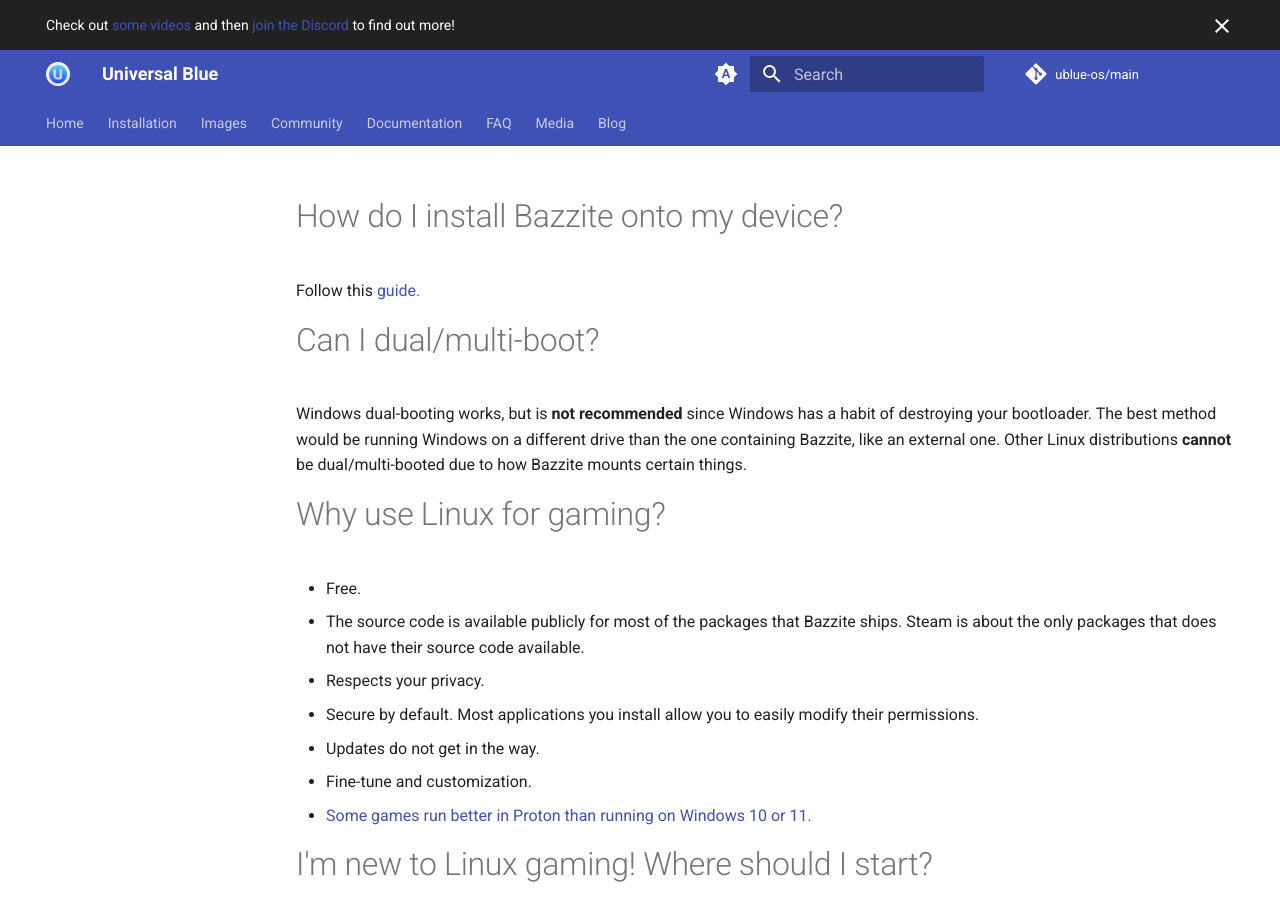
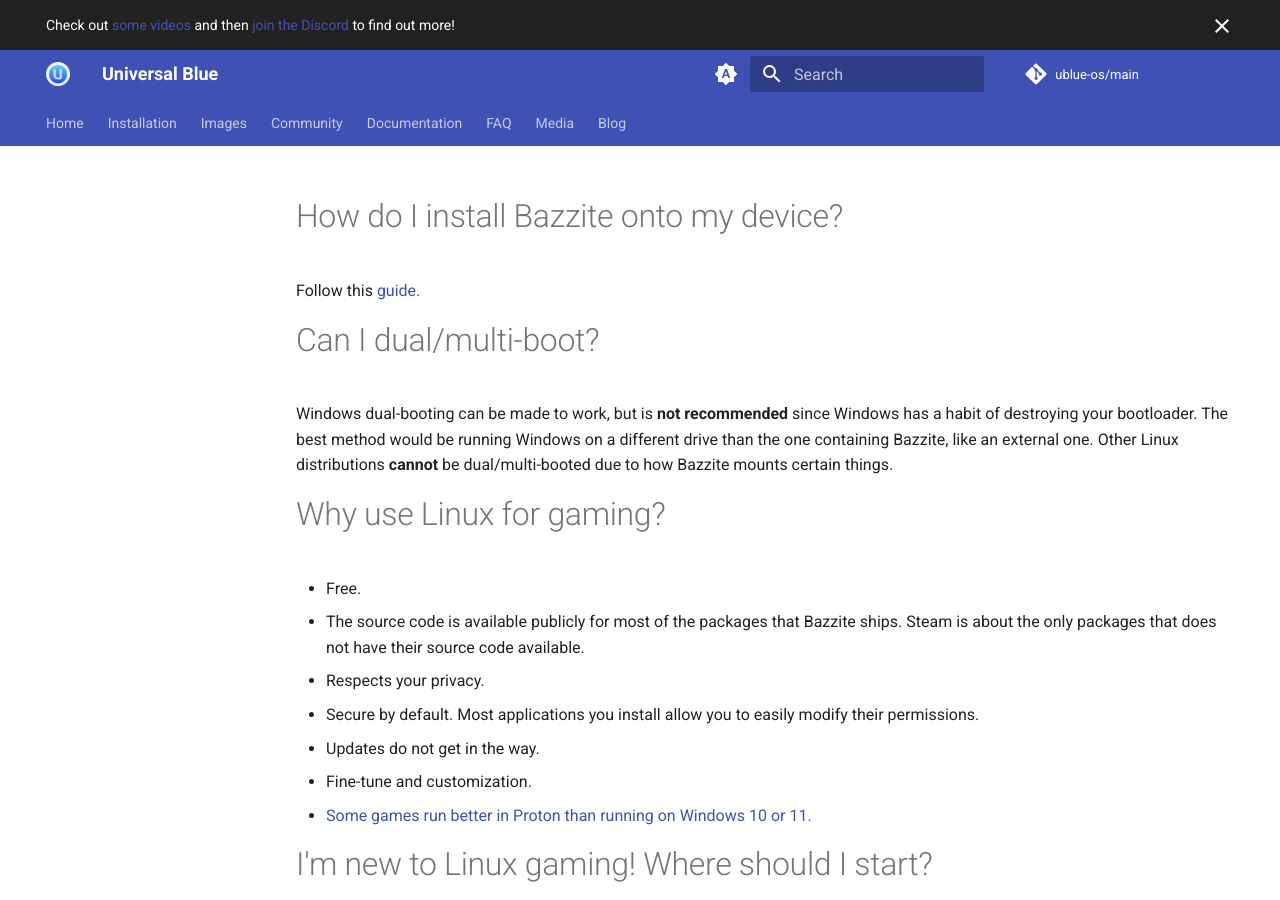
Before and after one commit to ublue-os/website, an MkDocs documentation site: the page built from docs/images/bazzite/FAQ.md, in a window 1280 px wide and 900 px high. Built offline with MkDocs 1.6.1 and Material for MkDocs 9.7.7, drawn with Linux system fonts in a browser that asks for light colours; comment, search, counter and statistics services are not loaded.

Commit message:
Update docs/images/bazzite/FAQ.md
Co-authored-by: Jorge O. Castro <jorge.castro@gmail.com>

```diff
--- a/docs/images/bazzite/FAQ.md
+++ b/docs/images/bazzite/FAQ.md
@@ -4,7 +4,7 @@ Follow this [guide.](https://universal-blue.org/images/bazzite/installation/)
 
 # Can I dual/multi-boot?
 
-Windows dual-booting works, but is **not recommended** since Windows has a habit of destroying your bootloader.  The best method would be running Windows on a different drive than the one containing Bazzite, like an external one.  Other Linux distributions **cannot** be dual/multi-booted due to how Bazzite mounts certain things.
+Windows dual-booting can be made to work, but is **not recommended** since Windows has a habit of destroying your bootloader.  The best method would be running Windows on a different drive than the one containing Bazzite, like an external one.  Other Linux distributions **cannot** be dual/multi-booted due to how Bazzite mounts certain things.
 
 # Why use Linux for gaming?
 
```
